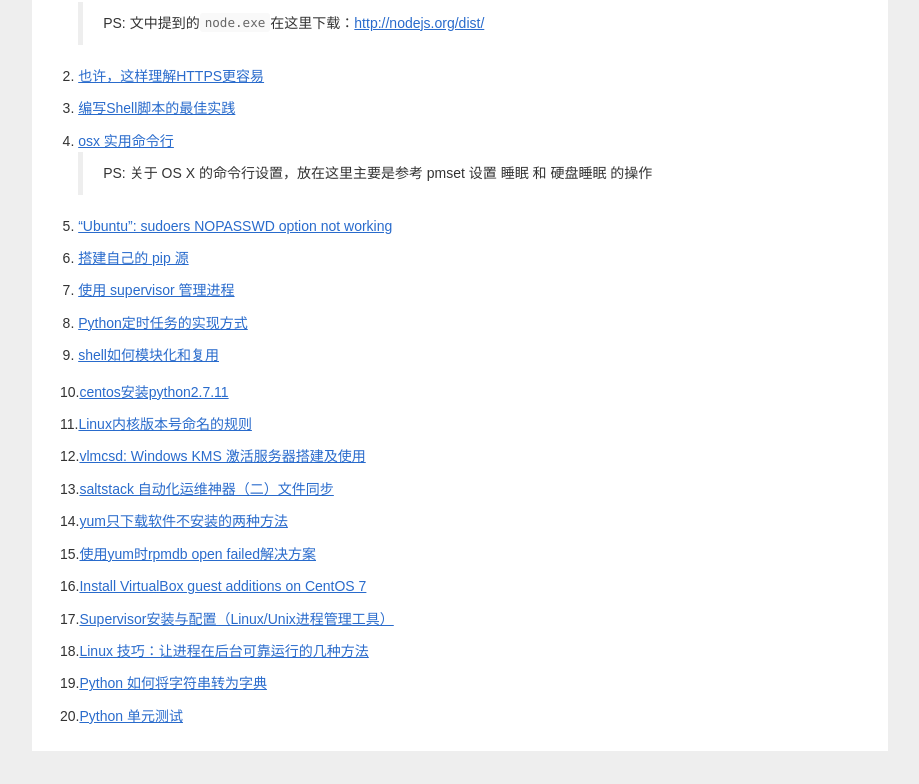
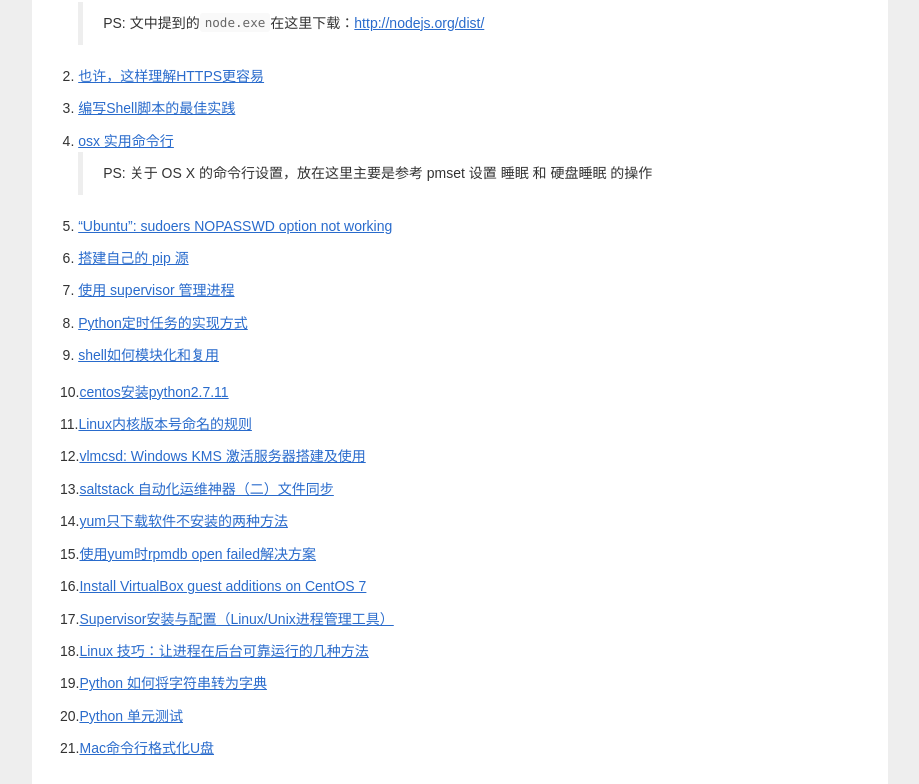
Before and after one commit to ldjhust/ldjhust.github.io, a Jekyll site: the page built from _posts/2017-7-21-reference-article.markdown, in a window 1280 px wide. Shown: the part 460-1244 px from the top of the page, without its empty margins (180-1099 px from the left). Built offline with Jekyll 4.4.1, drawn with Linux system fonts in a browser that asks for light colours; nearby versions of some CDN libraries; comment, search, counter and statistics services are not loaded; before the commit the page ends 1211 px from its top, so only the background shows below that.

Commit message:
Update 2017-7-21-reference-article.markdown

```diff
--- a/_posts/2017-7-21-reference-article.markdown
+++ b/_posts/2017-7-21-reference-article.markdown
@@ -49,3 +49,5 @@ comments: false
 19.[Python 如何将字符串转为字典](http://funhacks.net/2016/04/24/python_%E5%B0%86%E5%AD%97%E7%AC%A6%E4%B8%B2%E8%BD%AC%E4%B8%BA%E5%AD%97%E5%85%B8/)
 
 20.[Python 单元测试](http://funhacks.net/explore-python/Testing/)
+
+21.[Mac命令行格式化U盘](http://jksoftcn.com/macming-ling-xing-ge-shi-hua-upan.html)
```
